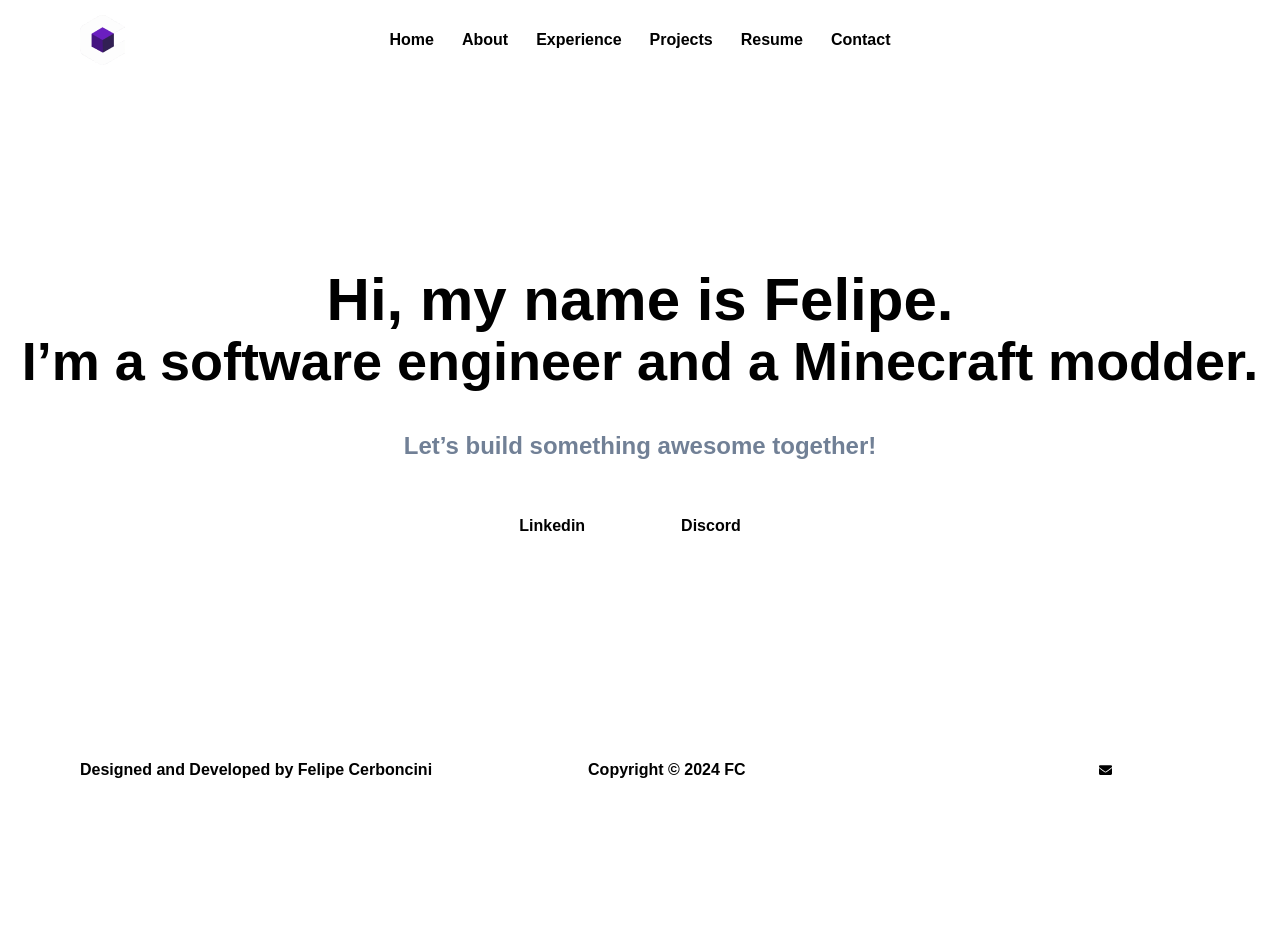
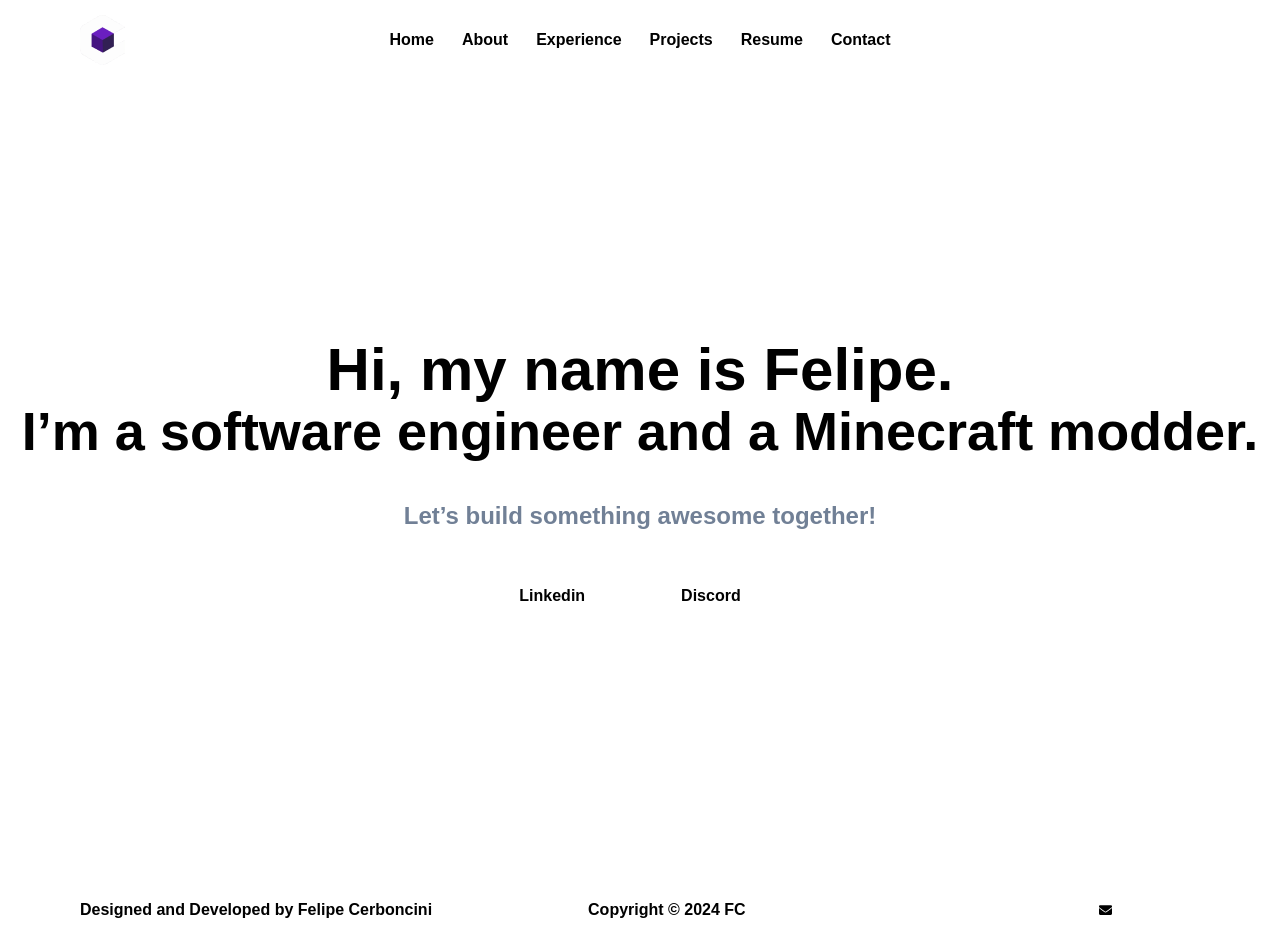
Before and after one commit to CerbonXD/Portfolio-WebSite, a React (Vite) app: page / in a window 1280 px wide. Before the commit the page ends 800 px from the top, so only its background shows below. Built offline with nearby package versions, Linux system fonts and the light colour scheme; a web font is replaced by a local one.

Commit message:
Add page animation

```diff
--- a/package.json
+++ b/package.json
@@ -12,7 +12,8 @@
   "dependencies": {
     "react": "^18.3.1",
     "react-dom": "^18.3.1",
-    "react-router-dom": "^6.26.2"
+    "react-router-dom": "^6.26.2",
+    "react-transition-group": "^4.4.5"
   },
   "devDependencies": {
     "@eslint/js": "^9.9.0",
--- a/src/App.jsx
+++ b/src/App.jsx
@@ -1,18 +1,22 @@
 import Header from "./components/Header/Header.jsx";
 import Footer from "./components/Footer/Footer.jsx";
-
-import { Outlet } from "react-router-dom"
+import { Outlet, useLocation } from "react-router-dom";
+import { CSSTransition, TransitionGroup } from "react-transition-group";
 
 export default function App() {
-  return (
-    <>
+    const location = useLocation();
+
+    return (
         <div className="flex flex-col h-screen">
-            <Header/>
-            <main className="grow dark:bg-[#1A202C]">
-                <Outlet/>
-            </main>
+            <Header />
+            <TransitionGroup className="grow dark:bg-[#1A202C]">
+                <CSSTransition key={location.key} timeout={500} classNames="fade">
+                    <main>
+                        <Outlet/>
+                    </main>
+                </CSSTransition>
+            </TransitionGroup>
             <Footer/>
         </div>
-    </>
-  )
+    );
 }
--- a/src/index.css
+++ b/src/index.css
@@ -31,3 +31,20 @@
         transform: scaleX(1);
     }
 }
+
+/* Page animation */
+.fade-enter {
+    @apply opacity-0;
+}
+
+.fade-enter-active {
+    @apply opacity-100 transition-opacity duration-300;
+}
+
+.fade-exit {
+    @apply opacity-100;
+}
+
+.fade-exit-active {
+    @apply opacity-0 transition-opacity duration-300;
+}
--- a/src/pages/Home.jsx
+++ b/src/pages/Home.jsx
@@ -2,7 +2,7 @@ import ButtonLink from "../components/ButtonLink/ButtonLink.jsx";
 
 export default function Home() {
     return (
-        <div className="flex flex-col justify-center gap-10 h-full">
+        <div className="flex flex-col justify-center gap-10 h-screen">
             <h1 className="dark:text-white text-6xl text-center">
                 Hi, my name is Felipe.
                 <br></br>
```
Also changed, not shown: 1 other file (tests, documents, lock files or other folders).
